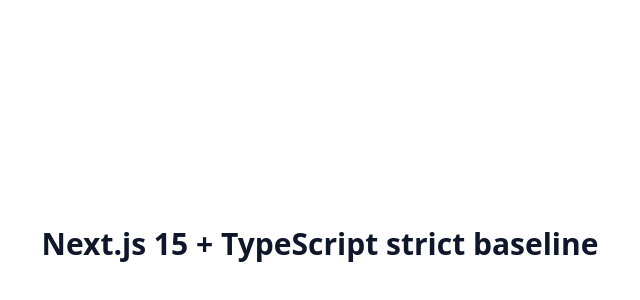
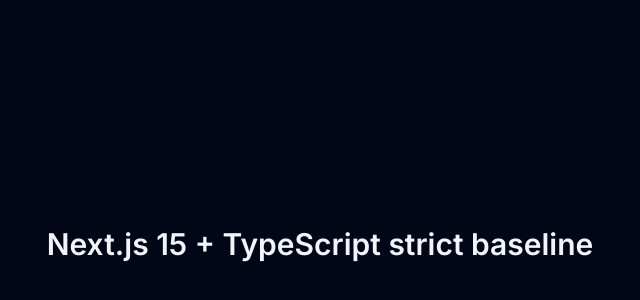
Before and after one commit to jamiharju-hash/doctore-ai, a Next.js app: page / in a window 1280 px wide. Shown: the part 156-456 px from the top of the page, without its empty margins (320-960 px from the left). Built offline with nearby package versions, Linux system fonts and the light colour scheme.

Commit message:
Update global typography and Tailwind content paths

```diff
--- a/src/app/layout.tsx
+++ b/src/app/layout.tsx
@@ -1,5 +1,11 @@
 import type { Metadata } from 'next';
+import { Inter } from 'next/font/google';
 import '@/styles/globals.css';
+
+const inter = Inter({
+  subsets: ['latin'],
+  variable: '--font-inter',
+});
 
 export const metadata: Metadata = {
   title: 'Doctore AI',
@@ -12,8 +18,8 @@
   children: React.ReactNode;
 }>) {
   return (
-    <html lang="en">
-      <body>{children}</body>
+    <html lang="en" className={`dark ${inter.variable}`}>
+      <body className="bg-navy-900 text-slate-100 font-sans antialiased">{children}</body>
     </html>
   );
 }
--- a/src/styles/globals.css
+++ b/src/styles/globals.css
@@ -3,9 +3,6 @@
 @tailwind utilities;
 
 :root {
-  color-scheme: light;
+  --font-mono: "JetBrains Mono", "Fira Code", "Cascadia Code", "Menlo", "Monaco", "Consolas", monospace;
+  color-scheme: dark;
 }
-
-body {
-  @apply bg-white text-slate-900 antialiased;
-}
--- a/tailwind.config.ts
+++ b/tailwind.config.ts
@@ -1,7 +1,11 @@
 import type { Config } from "tailwindcss";
 
 const config: Config = {
-  content: ["./src/**/*.{ts,tsx}"],
+  content: [
+    "./src/app/**/*.{ts,tsx}",
+    "./src/components/**/*.{ts,tsx}",
+    "./src/lib/**/*.{ts,tsx}",
+  ],
   theme: {
     extend: {
       colors: {
@@ -9,6 +13,7 @@
           900: "#020617", // Syvä tausta
           800: "#0F172A", // Kortit/Pinnat
           700: "#1E293B", // Borderit
+          600: "#334155", // Hoverit / korostukset
         },
         emerald: {
           500: "#10B981", // Edge / EV+
@@ -21,10 +26,12 @@
         },
       },
       fontFamily: {
-        mono: ["var(--font-jetbrains-mono)", "monospace"],
+        sans: ["var(--font-inter)", "ui-sans-serif", "system-ui", "sans-serif"],
+        mono: ["var(--font-mono)", "ui-monospace", "SFMono-Regular", "monospace"],
       },
     },
   },
   plugins: [],
 };
+
 export default config;
```
